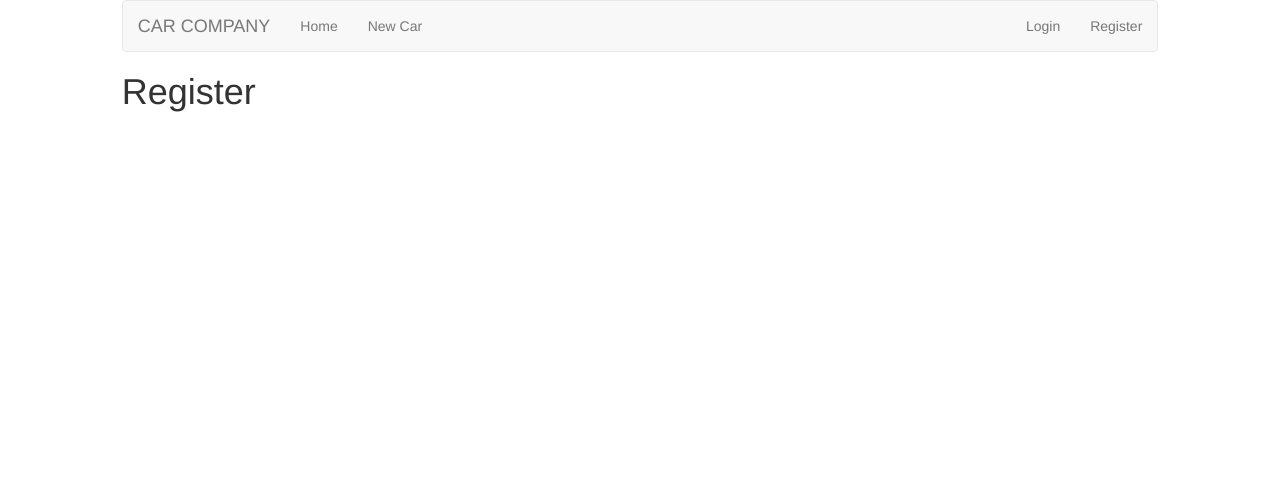
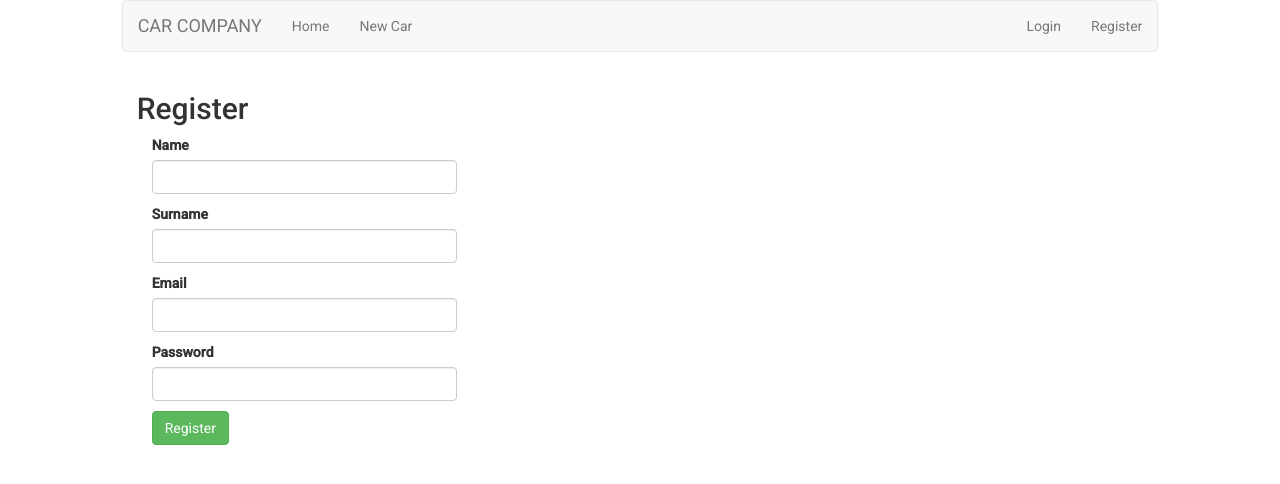
Before and after one commit to lucasedfc/client-cars-app, an Angular app: page /register in a window 1280 px wide. Shown: the top 484 px of the page. Built offline with nearby package versions, Linux system fonts and the light colour scheme.

Commit message:
Register form

```diff
--- a/angular.json
+++ b/angular.json
@@ -28,6 +28,7 @@
               "src/assets"
             ],
             "styles": [
+              "./node_modules/@angular/material/prebuilt-themes/deeppurple-amber.css",
               "src/styles.scss",
               "./node_modules/bootstrap/dist/css/bootstrap.min.css"
             ],
@@ -97,6 +98,7 @@
               "src/assets"
             ],
             "styles": [
+              "./node_modules/@angular/material/prebuilt-themes/deeppurple-amber.css",
               "src/styles.scss"
             ],
             "scripts": []
@@ -128,6 +130,7 @@
           }
         }
       }
-    }},
+    }
+  },
   "defaultProject": "client-cars"
 }
--- a/src/app/components/register/register.component.html
+++ b/src/app/components/register/register.component.html
@@ -1 +1,32 @@
-<h1>{{title}}</h1>
+<div class="col-md-12">
+    <h2>{{title}}</h2>
+
+    <form #registerForm = "ngForm" class="col-md-4" (ngSubmit)="register(registerForm);">
+        <p>
+            <label for="name">Name</label>
+            <input type="text" class="form-control" name="name"
+            #name="ngModel" [(ngModel)]="user.name" required>
+            <span *ngIf="!name.valid && name.touched">Name is required</span>
+        </p>
+        <p>
+            <label for="surname">Surname</label>
+            <input type="text" class="form-control" name="surname"
+            #surname="ngModel" [(ngModel)]="user.surname" required>
+            <span *ngIf="!surname.valid && surname.touched">Surname is required</span>
+        </p>
+        <p>
+            <label for="email">Email</label>
+            <input type="email" class="form-control" name="email"
+            #email="ngModel" [(ngModel)]="user.email" required>
+            <span *ngIf="!email.valid && email.touched">Email is required</span>
+        </p>
+        <p>
+            <label for="password">Password</label>
+            <input type="password" class="form-control" name="password"
+            #password="ngModel" [(ngModel)]="user.password" required>
+            <span *ngIf="!password.valid && password.touched">Password is required</span>
+        </p>
+
+        <input type="submit" value="Register" class="btn btn-success">
+    </form>
+</div>
--- a/src/app/components/register/register.component.ts
+++ b/src/app/components/register/register.component.ts
@@ -1,22 +1,56 @@
-import {Component, OnInit} from '@angular/core';
+import { UserService } from './../../services/user.service';
+import { User } from './../../models/user';
+import {Component, OnInit, OnDestroy} from '@angular/core';
 import {Router, ActivatedRoute, Params} from '@angular/router';
+import { Subscription } from 'rxjs/internal/Subscription';
+import {MatSnackBar} from '@angular/material/snack-bar';
 
 @Component({
   selector: 'app-register',
-  templateUrl: './register.component.html'
+  templateUrl: './register.component.html',
+  providers: [UserService]
 })
 
-export class RegisterComponent implements OnInit {
+export class RegisterComponent implements OnInit, OnDestroy {
  public title: string;
+ public user: User;
+ public subscriptions: Subscription[] = [];
 
  constructor(
    private route: ActivatedRoute,
-   private router: Router
+   private router: Router,
+   private _userService: UserService,
+   private _snackBar: MatSnackBar
+
  ) {
   this.title = 'Register';
+  this.user = new User(1, 'ROLE_USER', '', '', '', '');
  }
 
  ngOnInit() {
    console.log('Register loaded');
  }
+
+ ngOnDestroy() {
+  this.subscriptions.forEach(subscription => subscription.unsubscribe());
 }
+
+ register(form) {
+   console.log('user data', this.user);
+   this.subscriptions.push(this._userService.register(this.user).subscribe(
+   res => {
+     console.log('res', res);
+      if(res.status === 'success') {
+        this.user = new User(1, 'ROLE_USER', '', '', '', '');
+        form.reset();
+        this._snackBar.open(res.message, 'OK', { duration: 6000 });
+      } else {
+        this._snackBar.open(res.message, 'ERR', { duration: 6000 });
+      }
+    },
+    error => {
+      console.log('Error', <any>error);
+    }
+   ));
+ }
+}
--- /dev/null
+++ b/src/app/services/user.service.ts
@@ -0,0 +1,28 @@
+import { environment } from './../../environments/environment';
+import { User } from './../models/user';
+import { HttpHeaders, HttpClient } from '@angular/common/http';
+import { Injectable } from "@angular/core";
+import { Observable } from 'rxjs';
+
+@Injectable()
+export class UserService {
+    public url: string;
+
+    constructor(
+        public _http: HttpClient
+    ){
+        this.url = environment.url
+    }
+
+    test() {
+        return 'Hello world';
+    }
+
+    register(user): Observable<any> {
+        const json = JSON.stringify(user);
+        const params = 'json='+ json;
+        const headers = new HttpHeaders().set('Content-Type', 'application/x-www-form-urlencoded');
+        console.log(params);
+        return this._http.post(this.url + 'register', params, {headers: headers});
+    }
+}
--- a/src/environments/environment.prod.ts
+++ b/src/environments/environment.prod.ts
@@ -1,3 +1,4 @@
 export const environment = {
-  production: true
+  production: true,
+  url: 'http://apilaravel.com.devel/api/'
 };
--- a/src/environments/environment.ts
+++ b/src/environments/environment.ts
@@ -3,7 +3,8 @@
 // The list of file replacements can be found in `angular.json`.
 
 export const environment = {
-  production: false
+  production: false,
+  url: 'http://apilaravel.com.devel/api/'
 };
 
 /*
--- a/src/index.html
+++ b/src/index.html
@@ -6,6 +6,8 @@
   <base href="/">
   <meta name="viewport" content="width=device-width, initial-scale=1">
   <link rel="icon" type="image/x-icon" href="favicon.ico">
+  <link href="https://fonts.googleapis.com/css?family=Roboto:300,400,500&display=swap" rel="stylesheet">
+  <link href="https://fonts.googleapis.com/icon?family=Material+Icons" rel="stylesheet">
 </head>
 <body>
   <app-root class="container col-lg-10 col-lg-offset-1"></app-root>
--- a/src/styles.scss
+++ b/src/styles.scss
@@ -1 +1,4 @@
 /* You can add global styles to this file, and also import other style files */
+
+html, body { height: 100% !important;}
+body { margin: 0; font-family: Roboto, "Helvetica Neue", sans-serif !important;}
```
Also changed, not shown: package.json (+5 -3 lines), src/app/app.module.ts (+9 -1 lines), 1 other file (tests, documents, lock files or other folders).
